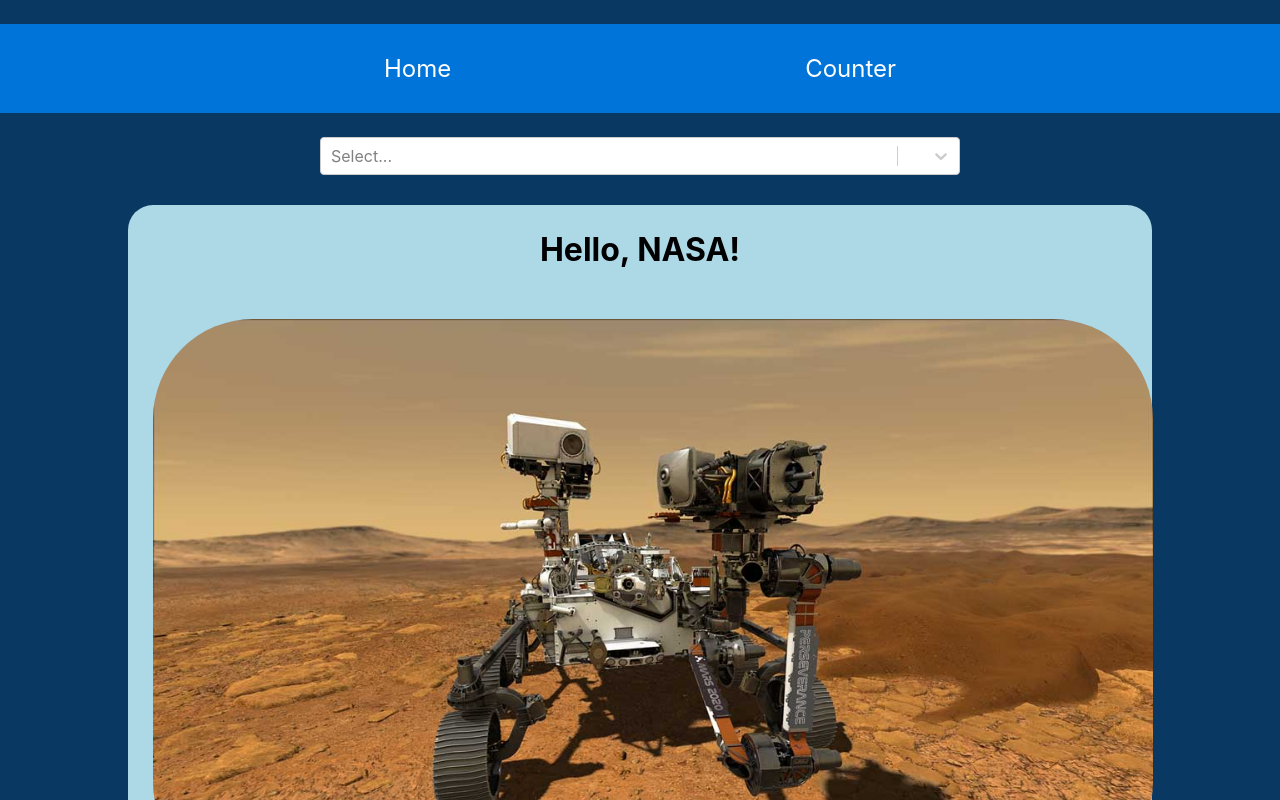
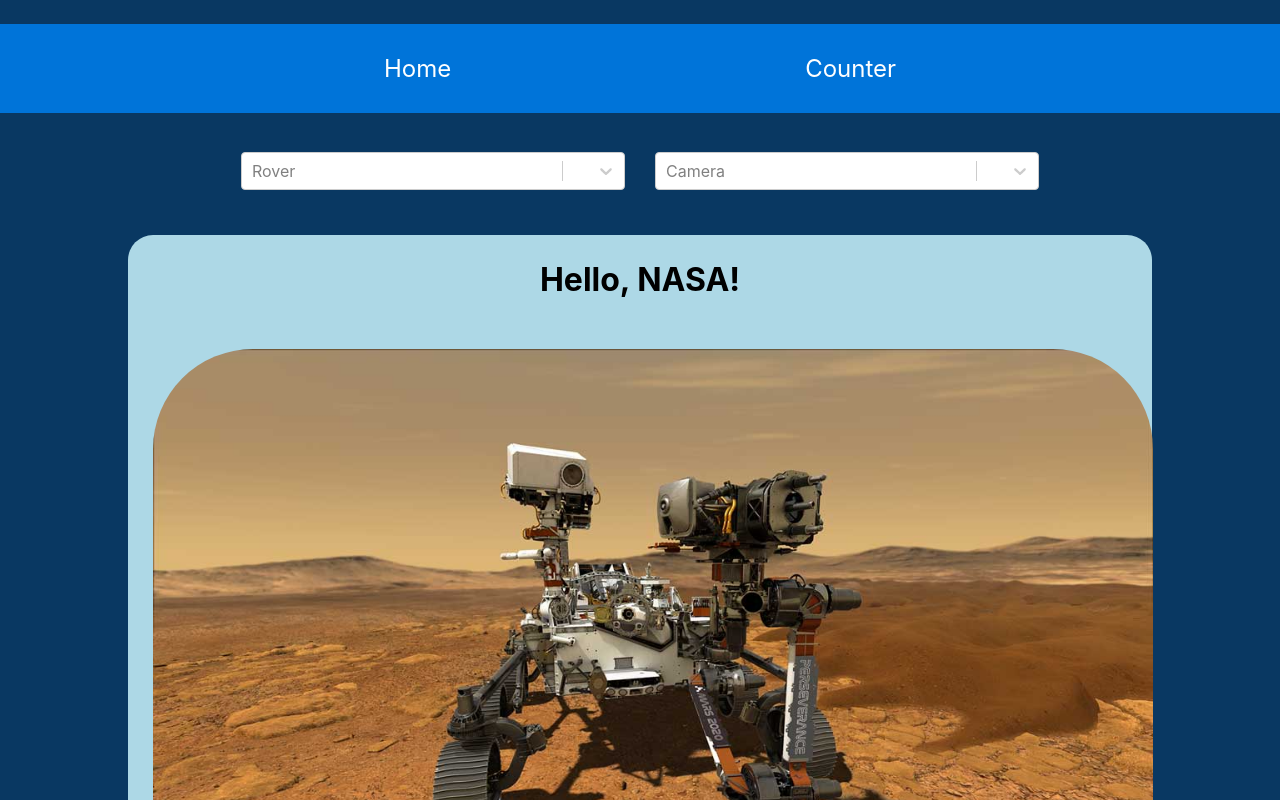
Before and after one commit to annna6/MarsAppSPA, a React (Create React App) app: page / in a window 1280 px wide. Shown: the top 800 px of the page. Built offline with nearby package versions, Linux system fonts and the light colour scheme; no server answers.

Commit message:
Added both selects, for camera and for rover

```diff
--- a/src/App.scss
+++ b/src/App.scss
@@ -12,6 +12,7 @@
 
 nav > ul > li:hover {
   font-weight: bold;
+  cursor: pointer;
 }
 
 .wrapper {
@@ -24,7 +25,13 @@
   align-content: center;
 }
 
+.select-container {
+  display: flex;
+  justify-content: center;
+  align-content: center;
+}
+
 .select-styling {
-  width: 50%;
-  margin: 0 auto;
+  width: 30%;
+  margin: 15px;
 }
--- a/src/App.tsx
+++ b/src/App.tsx
@@ -4,7 +4,7 @@
 import {Route, Routes} from "react-router-dom";
 import "./App.scss";
 import mock_rover from "./assets/mock-rover.jpg"
-import Select from 'react-select';
+import Select, {SingleValue} from 'react-select';
 
 export interface ContainerProps {
     title: string,
@@ -14,6 +14,11 @@
 }
 
 interface Rover {
+    name: string,
+    cameras: string[]
+}
+
+interface SelectOptions {
     value: string,
     label: string
 }
@@ -29,15 +34,29 @@
 function App() {
     const loremIpsum : string = "Lorem ipsum dolor sit amet, consectetur adipiscing elit, sed do eiusmod tempor incididunt ut labore et dolore magna aliqua. Ut enim ad minim veniam, quis nostrud exercitation ullamco laboris nisi ut aliquip ex ea commodo consequat. Duis aute irure dolor in reprehenderit in voluptate velit esse cillum dolore eu fugiat nulla pariatur. Excepteur sint occaecat cupidatat non proident, sunt in culpa qui officia deserunt mollit anim id est laborum";
     const [rovers, setRovers] = useState<Rover[]>([]);
+    const [currentRover, setCurrentRover] = useState<string>();
+    const [currentCameras, setCurrentCameras] = useState<SelectOptions[]>([]);
+
+    useEffect(() : void => {
+        if (currentRover) {
+            setCurrentCameras(getCamerasForRover(currentRover));
+        } else {
+            setCurrentCameras([]);
+        }
+    }, [currentRover]);
 
     useEffect(() : void => {
         fetch("http://localhost:8000/rovers/",
             {mode: 'cors'})
             .then(response => response.json())
             .then((rovers) : void => {
-                console.log(rovers);
-                setRovers(rovers.map((rover : any) : Rover => { return { label: rover.name, value: rover.name }}));
+                setRovers(rovers);
             })}, []);
+
+    function getCamerasForRover(roverName : string) : SelectOptions[] {
+        return roverName.length >= 1 ? rovers.filter((rover : Rover) : boolean => roverName === rover.name)[0].cameras
+                                                  .map((camera : string) : SelectOptions => {return { label: camera, value: camera}}) : [];
+    }
 
     return (
       <div className="wrapper">
@@ -47,7 +66,21 @@
                   <li onClick={() : void => { window.location.href = "/counter"}}> Counter </li>
               </ul>
           </nav>
-          <Select className="select-styling" options={rovers}/>
+          <div className="select-container">
+              <Select
+                  placeholder="Rover"
+                  className="select-styling"
+                  onChange={(choice : SingleValue<SelectOptions>) : void => {
+                      setCurrentRover(choice ? choice.value : "");
+                      console.log(getCamerasForRover(choice ? choice.value : ""));
+                      setCurrentCameras(getCamerasForRover(choice ? choice.value : ""));
+                  }}
+                  options={rovers.map((rover : Rover) : SelectOptions => {
+                    return { label: rover.name, value : rover.name}
+              })}
+                  />
+              <Select placeholder="Camera" className="select-styling" options={currentCameras}/>
+          </div>
           <Routes>
               <Route path="/" element = {
                   <div className="container">
```
